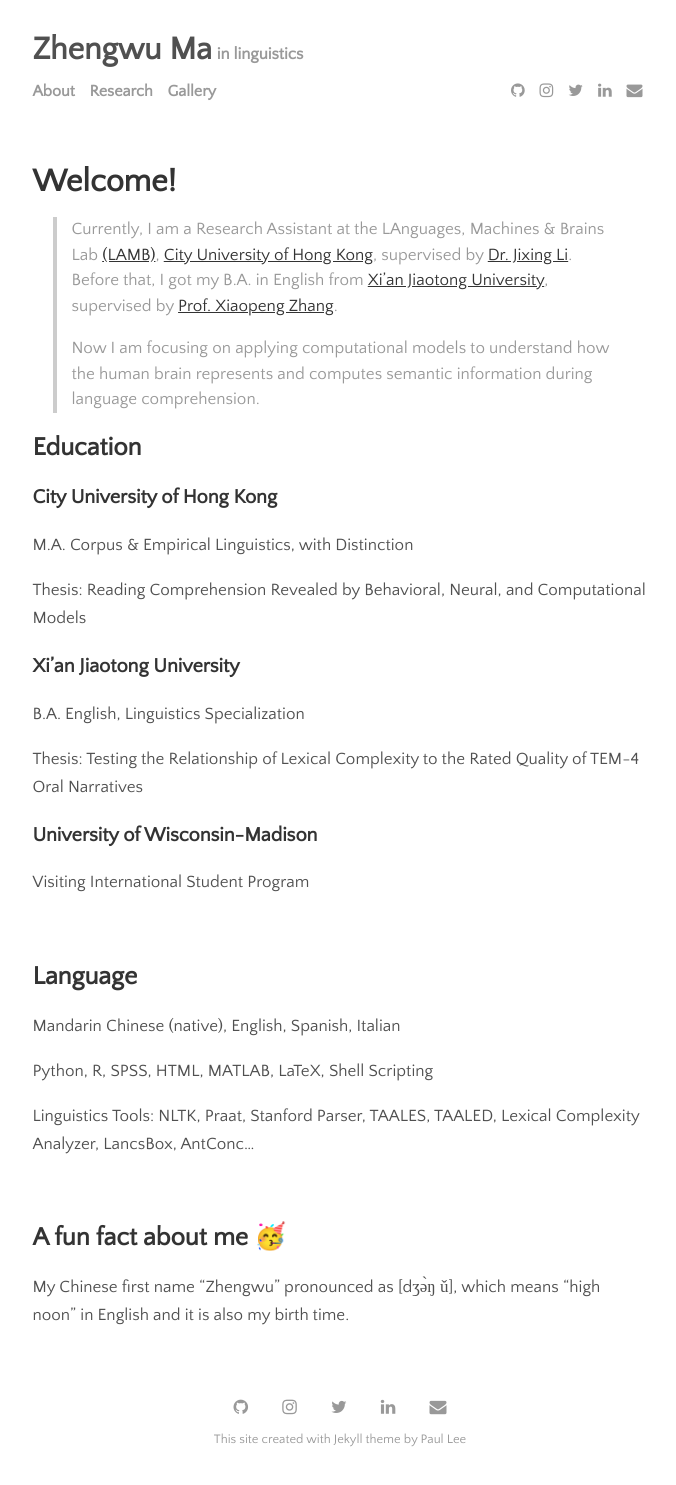
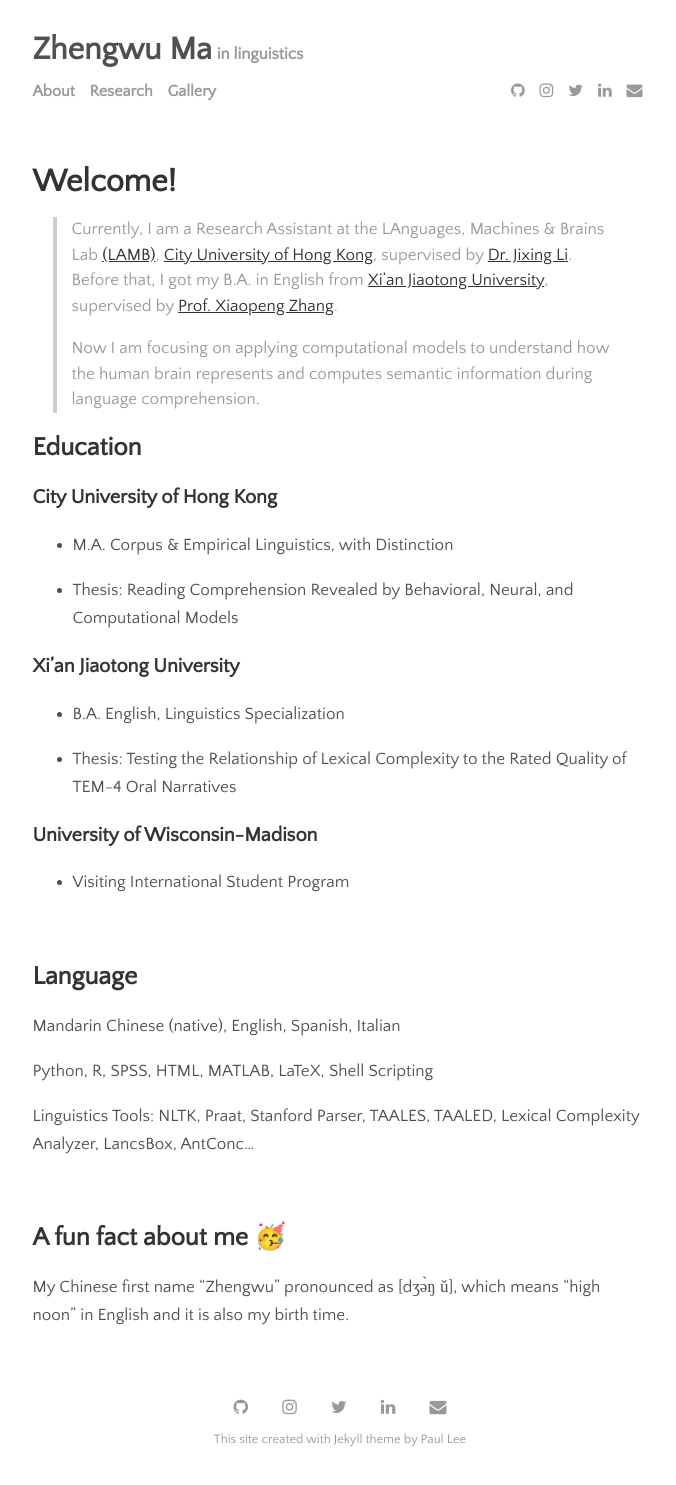
Before and after one commit to zhengwuma/zhengwuma.github.io, a Jekyll site: the page built from menu/about.md, in a window 1280 px wide. Shown: the whole page, without its empty margins (300-976 px from the left). Built offline with Jekyll 4.4.1, drawn with Linux system fonts in a browser that asks for light colours.

```diff
--- a/menu/about.md
+++ b/menu/about.md
@@ -12,19 +12,19 @@ permalink: /about
 
 ### City University of Hong Kong
 
- M.A. Corpus & Empirical Linguistics, with Distinction
+- M.A. Corpus & Empirical Linguistics, with Distinction
 
- Thesis: Reading Comprehension Revealed by Behavioral, Neural, and Computational Models
+- Thesis: Reading Comprehension Revealed by Behavioral, Neural, and Computational Models
 
 ### Xi'an Jiaotong University
 
- B.A. English, Linguistics Specialization
+- B.A. English, Linguistics Specialization
 
- Thesis: Testing the Relationship of Lexical Complexity to the Rated Quality of TEM-4 Oral Narratives
+- Thesis: Testing the Relationship of Lexical Complexity to the Rated Quality of TEM-4 Oral Narratives
 
 ### University of Wisconsin-Madison
 
- Visiting International Student Program
+- Visiting International Student Program
 
 <br>
 
```
